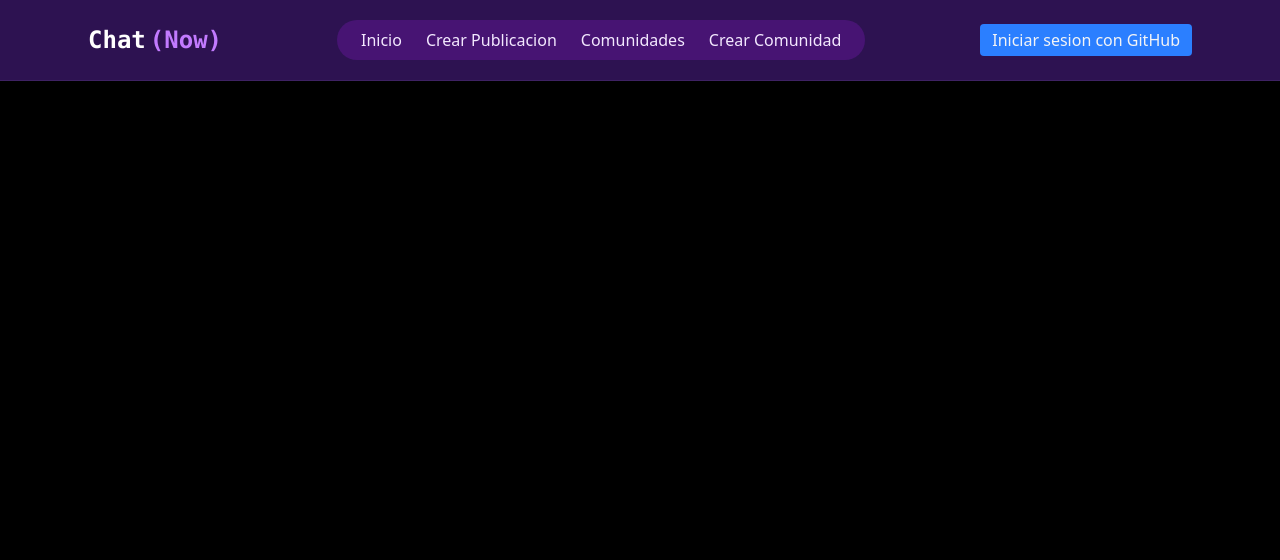
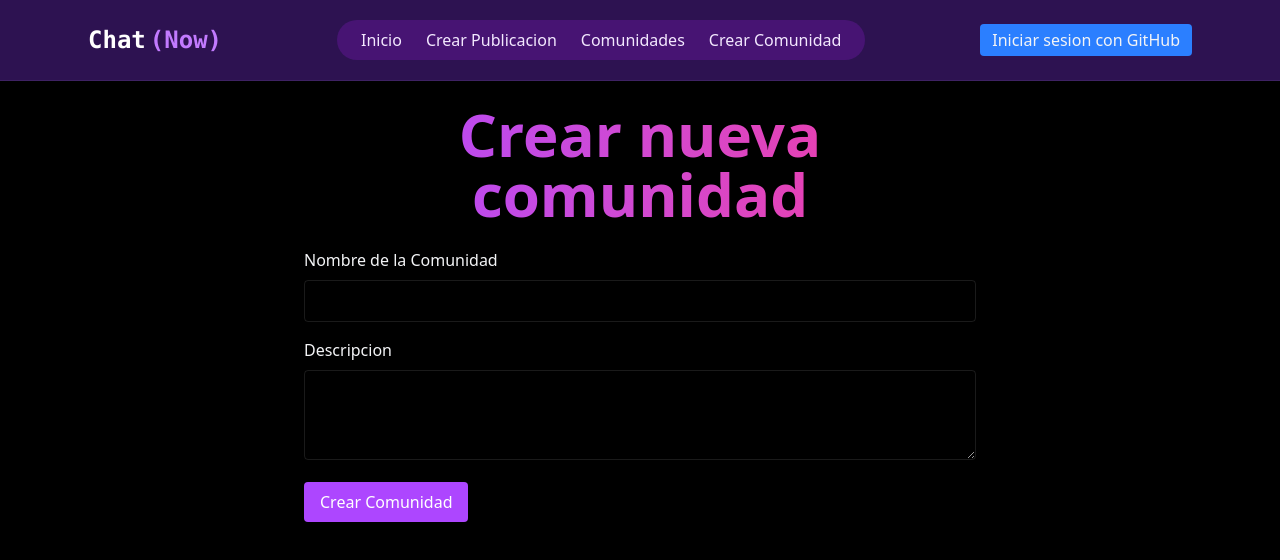
Before and after one commit to Angierc25/proyect_react, a React (Vite) app: page /comunidad/crear in a window 1280 px wide. Shown: the top 560 px of the page. Built offline with nearby package versions, Linux system fonts and the light colour scheme.

Commit message:
feat:Se muestra comunidades en /comunidades

```diff
--- a/src/App.tsx
+++ b/src/App.tsx
@@ -3,6 +3,8 @@ import { Home } from './pages/Home';
 import { Navbar } from './components/Navbar';
 import { CreatePostPage } from './pages/CreatePostPage';
 import { PostPage } from './pages/PostPage';
+import { CreateCommunity } from './components/CreateCommunity';
+import { CommunitiesPage } from './pages/CommunitiesPage';
 
 function App() {
   return (
@@ -13,6 +15,8 @@ function App() {
           <Route path="/" element={<Home /> } />
           <Route path="/crear" element={<CreatePostPage /> } />
           <Route path="/post/:id" element={<PostPage /> } />
+          <Route path="/comunidad/crear" element={<CreateCommunity /> } />
+          <Route path="/comunidades" element={<CommunitiesPage /> } />
         </Routes>
       </div>
     </div>
--- /dev/null
+++ b/src/components/CommunityList.tsx
@@ -0,0 +1,54 @@
+import { useQuery } from "@tanstack/react-query";
+import { supabase } from "../supabase-client";
+import { Link } from "react-router";
+
+export interface Community {
+  id: number;
+  name: string;
+  description: string;
+  created_at: string;
+}
+export const fetchCommunities = async (): Promise<Community[]> => {
+  const { data, error } = await supabase
+    .from("communities")
+    .select("*")
+    .order("created_at", { ascending: false });
+
+  if (error) throw new Error(error.message);
+  return data as Community[];
+};
+
+export const CommunityList = () => {
+  const { data, error, isLoading } = useQuery<Community[], Error>({
+    queryKey: ["communities"],
+    queryFn: fetchCommunities,
+  });
+
+  if (isLoading)
+    return <div className="text-center py-4">Cargando comunidades...</div>;
+  if (error)
+    return (
+      <div className="text-center text-red-500 py-4">
+        Error: {error.message}
+      </div>
+    );
+
+  return (
+    <div className="max-w-5xl mx-auto space-y-4">
+      {data?.map((community) => (
+        <div
+          key={community.id}
+          className="border border-white/10 p-4 rounded hover:-translate-y-1 transition transform"
+        >
+          <Link
+            to={`/community/${community.id}`}
+            className="text-2xl font-bold text-purple-500 hover:underline"
+          >
+            {community.name}
+          </Link>
+          <p className="text-gray-400 mt-2">{community.description}</p>
+        </div>
+      ))}
+    </div>
+  );
+};
--- a/src/components/CreateCommunity.tsx
+++ b/src/components/CreateCommunity.tsx
@@ -1,5 +1,74 @@
-export const CreateCommunity = () =>{
-    return(
-        <div></div>
-    )
+import { useMutation, useQueryClient } from "@tanstack/react-query";
+import { useState } from "react";
+import { useNavigate } from "react-router";
+import { supabase } from "../supabase-client";
+
+interface CommunityInput {
+  name: string;
+  description: string;
 }
+const createCommunity = async (community: CommunityInput) => {
+  const { error, data } = await supabase.from("communities").insert(community);
+
+  if (error) throw new Error(error.message);
+  return data;
+};
+
+export const CreateCommunity = () => {
+  const [name, setName] = useState<string>("");
+  const [description, setDescription] = useState<string>("");
+  const navigate = useNavigate();
+  const queryClient = useQueryClient();
+
+  const { mutate, isPending, isError } = useMutation({
+    mutationFn: createCommunity,
+    onSuccess: () => {
+      queryClient.invalidateQueries({ queryKey: ["communities"] });
+      navigate("/comunidades");
+    },
+  });
+
+  const handleSubmit = (e: React.FormEvent) => {
+    e.preventDefault();
+    mutate({ name, description });
+  };
+  return (
+    <form onSubmit={handleSubmit} className="max-w-2xl mx-auto space-y-4">
+      <h2 className="text-6xl font-bold mb-6 text-center bg-gradient-to-r from-purple-500 to-pink-500 bg-clip-text text-transparent">
+        Crear nueva comunidad
+      </h2>
+      <div>
+        <label htmlFor="name" className="block mb-2 font-medium">
+          Nombre de la Comunidad
+        </label>
+        <input
+          type="text"
+          id="name"
+          value={name}
+          onChange={(e) => setName(e.target.value)}
+          className="w-full border border-white/10 bg-transparent p-2 rounded"
+          required
+        />
+      </div>
+      <div>
+        <label htmlFor="description" className="block mb-2 font-medium">
+          Descripcion
+        </label>
+        <textarea
+          id="description"
+          value={description}
+          onChange={(e) => setDescription(e.target.value)}
+          className="w-full border border-white/10 bg-transparent p-2 rounded"
+          rows={3}
+        />
+      </div>
+      <button
+        type="submit"
+        className="bg-purple-500 text-white px-4 py-2 rounded cursor-pointer"
+      >
+        {isPending ? "Creando..." : "Crear Comunidad"}
+      </button>
+      {isError && <p className="text-red-500">Error al crear la comunidad</p>}
+    </form>
+  );
+};
--- /dev/null
+++ b/src/pages/CommunitiesPage.tsx
@@ -0,0 +1,14 @@
+import { CommunityList } from "../components/CommunityList";
+
+
+
+
+export const CommunitiesPage = () => {
+
+    return(
+    <div className="pt-10">
+        <h2>Comunidades</h2>
+            <CommunityList/>
+    </div>
+    );
+};
```
